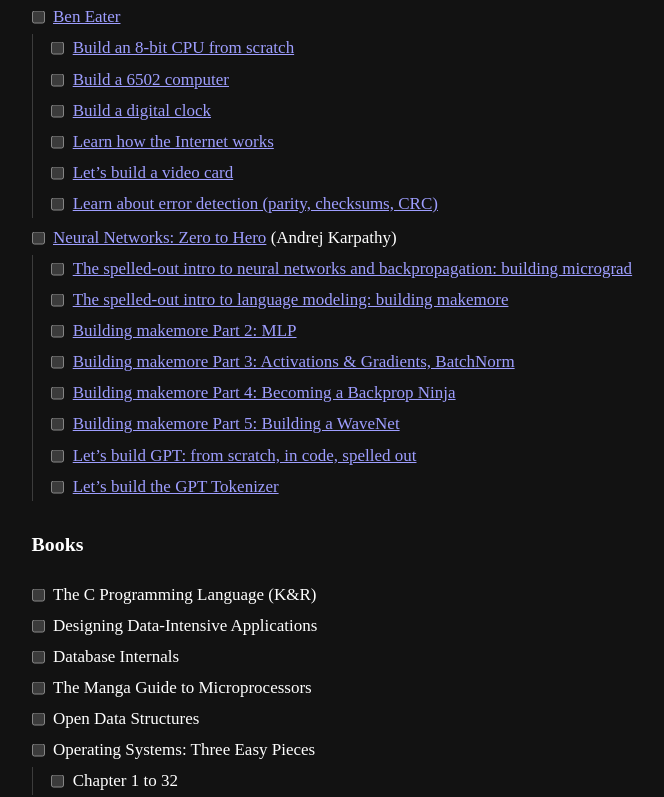
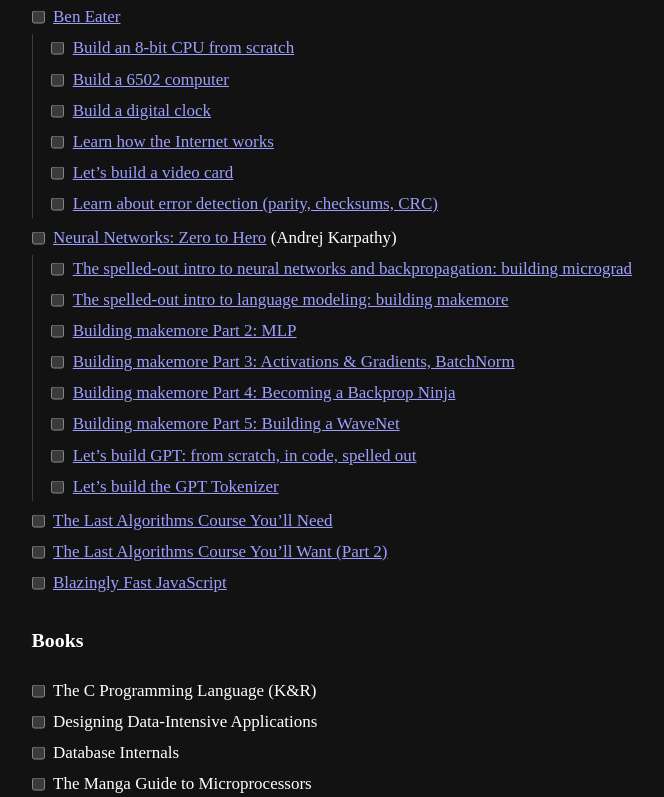
Before and after one commit to IlyaasK/ilyaask.github.io, a website: page learn/index.html in a window 1280 px wide. Shown: the part 988-1785 px from the top of the page, without its empty margins (276-940 px from the left). Drawn offline with Linux system fonts and the light colour scheme; files that its build step writes are made by us from their sources; no server answers.

Commit message:
learn: add ThePrimeagen's Master.dev courses to courses
Add The Last Algorithms Course You'll Need, The Last Algorithms Course
You'll Want (Part 2), and Blazingly Fast JavaScript.

```diff
--- a/learn/index.html
+++ b/learn/index.html
@@ -94,6 +94,9 @@
 <li><label><input type="checkbox" data-k="course:neural-networks-zero-to-hero:lets-build-the-gpt-tokenizer"><span><a href="https://youtu.be/zduSFxRajkE" target="_blank" rel="noopener">Let&rsquo;s build the GPT Tokenizer</a></span></label></li>
 </ul>
 </li>
+<li><label><input type="checkbox" data-k="course:the-last-algorithms-course-youll-need"><span><a href="https://master.dev/courses/algorithms/" target="_blank" rel="noopener">The Last Algorithms Course You&rsquo;ll Need</a></span></label></li>
+<li><label><input type="checkbox" data-k="course:the-last-algorithms-course-youll-want-part-2"><span><a href="https://master.dev/courses/advanced-algorithms/" target="_blank" rel="noopener">The Last Algorithms Course You&rsquo;ll Want (Part 2)</a></span></label></li>
+<li><label><input type="checkbox" data-k="course:blazingly-fast-javascript"><span><a href="https://master.dev/courses/blazingly-fast-js/" target="_blank" rel="noopener">Blazingly Fast JavaScript</a></span></label></li>
 </ul>
 
 <h3 id="books">Books</h3>
```
